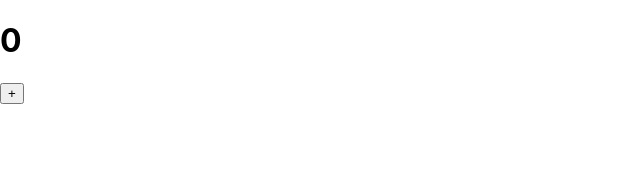
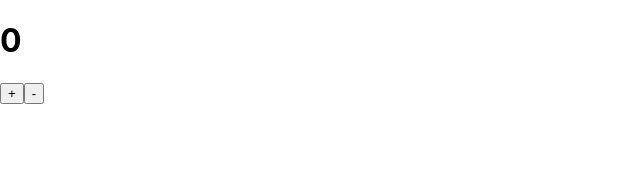
Before and after one commit to jtreeves/state-with-class-components, a React (Create React App) app: page / in a window 1280 px wide. Shown: the top 173 px of the page, without its empty margins (0-640 px from the left). Built offline with nearby package versions, Linux system fonts and the light colour scheme; the HTML template or start-up script is replaced by a standard one.

Commit message:
[App] Add decrement function

```diff
--- a/src/App.js
+++ b/src/App.js
@@ -15,11 +15,18 @@ class App extends Component {
         this.setState({ count: newCount })
     }
 
+    decrement = () => {
+        const currentCount = this.state.count
+        const newCount = currentCount - 1
+        this.setState({ count: newCount })
+    }
+
     render() {
         return (
             <div>
                 <h1>{this.state.count}</h1>
                 <button onClick={this.increment}>+</button>
+                <button onClick={this.decrement}>-</button>
             </div>
         )
     }
```
Also changed, not shown: 1 other file (tests, documents, lock files or other folders).
